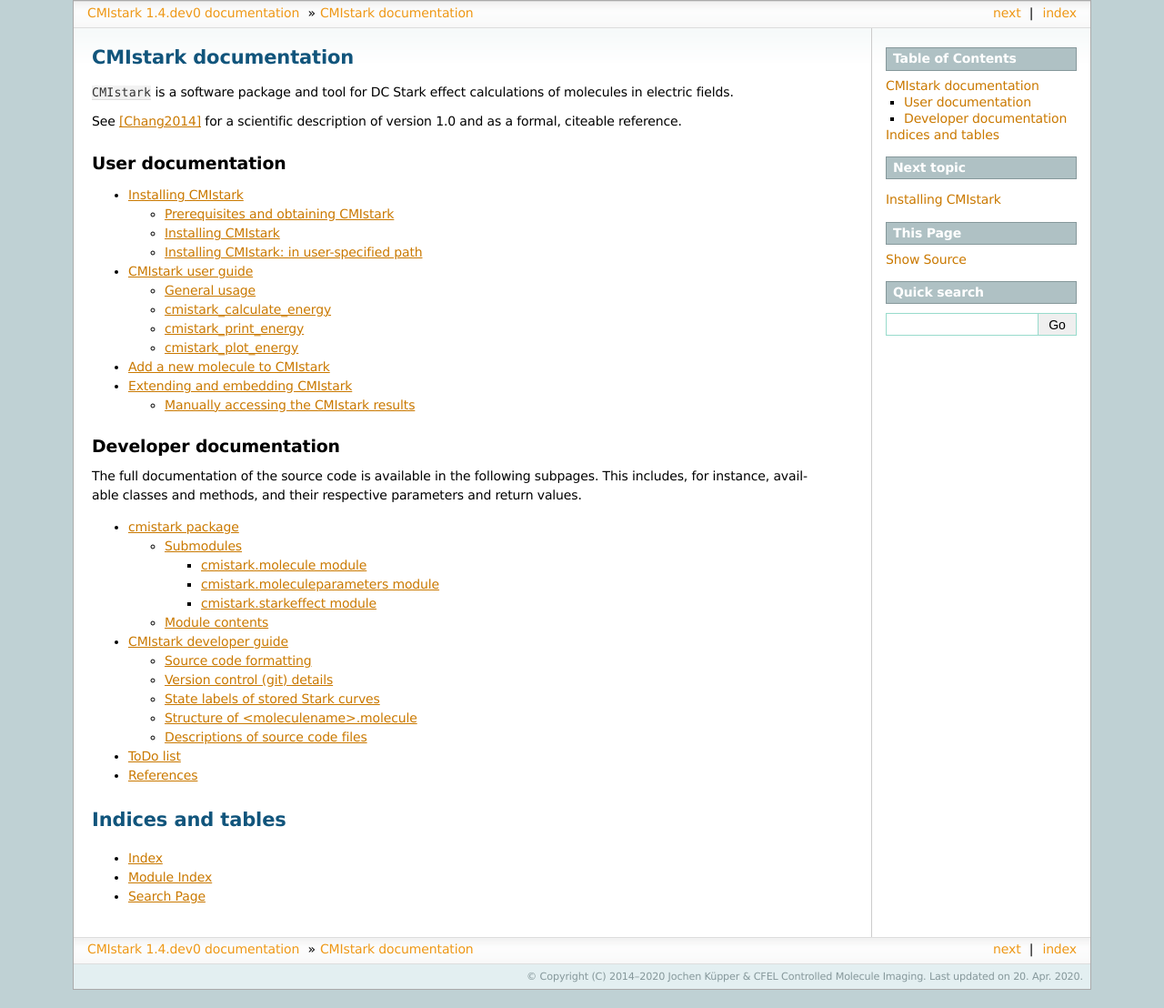
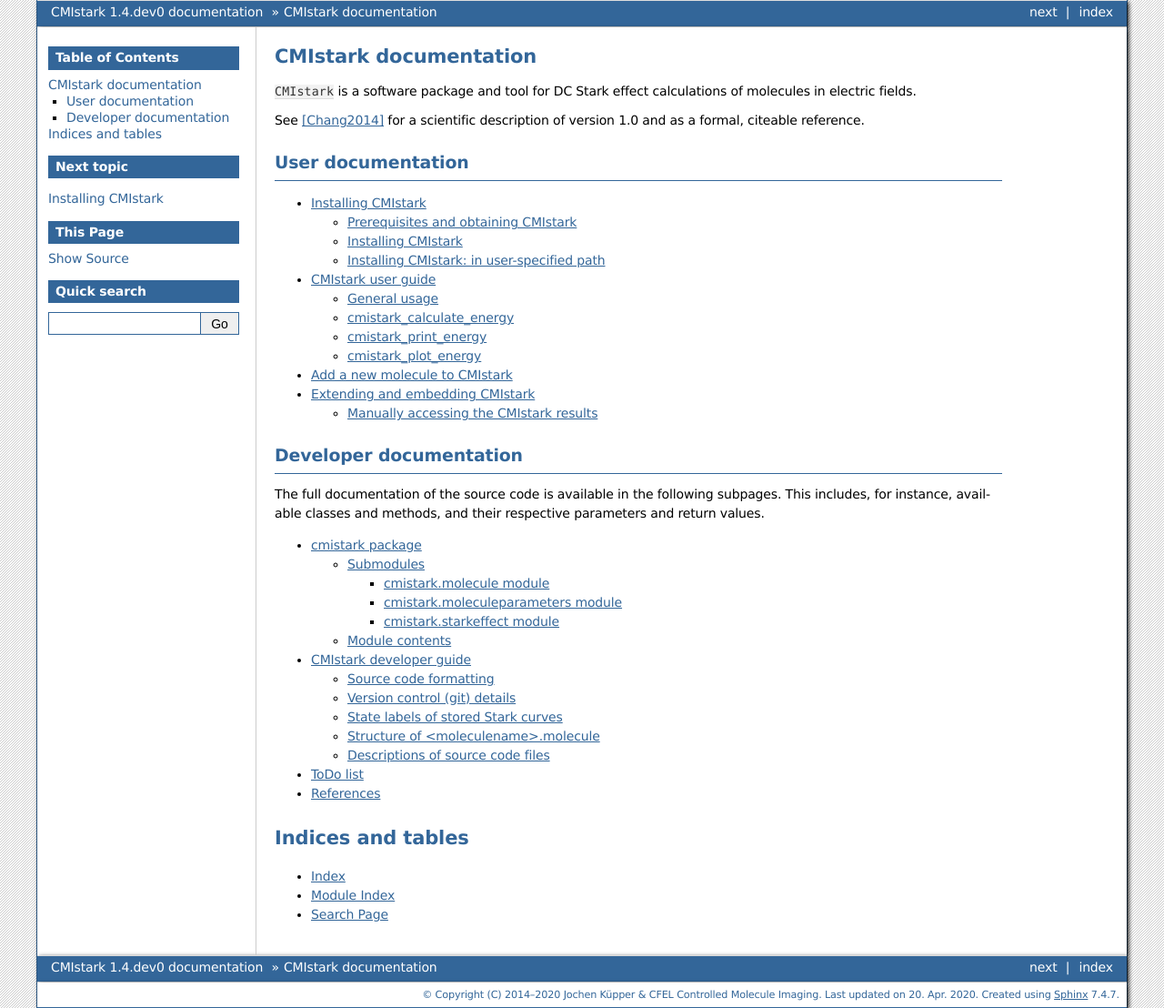
Before and after one commit to CFEL-CMI/cmistark, a Sphinx documentation site: the page built from doc/index.rst, in a window 1280 px wide. Shown: the whole page at 91% size. Built offline with Sphinx 7.4.7, drawn with Linux system fonts in a browser that asks for light colours.

Commit message:
change documentaton theme

```diff
--- a/doc/conf.py
+++ b/doc/conf.py
@@ -89,7 +89,8 @@
 
 # The theme to use for HTML and HTML Help pages.  See the documentation for
 # a list of builtin themes.
-html_theme = 'sphinxdoc'
+#html_theme = 'sphinxdoc'
+html_theme = 'bizstyle'
 
 # Theme options are theme-specific and customize the look and feel of a theme
 # further.  For a list of options available for each theme, see the
@@ -151,7 +152,7 @@
 html_show_sourcelink = True
 
 # If true, "Created using Sphinx" is shown in the HTML footer. Default is True.
-html_show_sphinx = False
+html_show_sphinx = True
 
 # If true, "(C) Copyright ..." is shown in the HTML footer. Default is True.
 html_show_copyright = True
```
